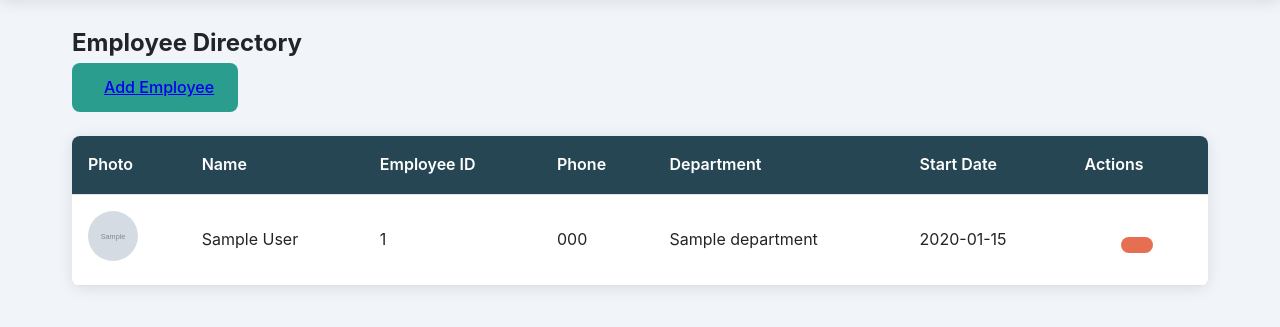
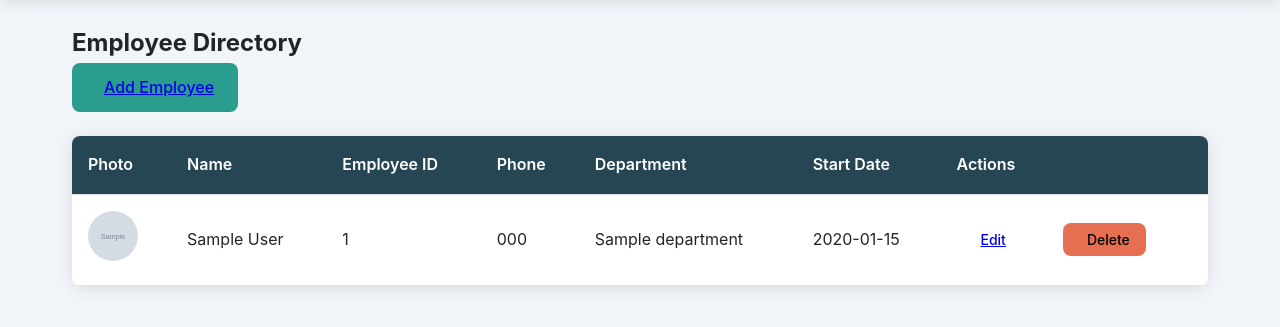
Before and after one commit to AdamDono/jama, a Flask app: page /landing in a window 1280 px wide. Shown: the part 70-397 px from the top of the page. Run offline with Flask 3, Linux system fonts and the light colour scheme; the visitor is signed in with stand-in values (Sample User, id 1); grey boxes marked "Sample" are stand-in pictures; a database or web service that is not in the repository returns one stand-in record (values such as "Sample title"); some libraries are stand-ins or nearby versions.

Commit message:
delete and edit fully working

```diff
--- a/templates/landing.html
+++ b/templates/landing.html
@@ -48,18 +48,24 @@
                                 </div>
                             {% endif %}
                         </td>
+
                         <td>{{ employee['full_name'] }}</td>
                         <td>{{ employee['employee_id'] }}</td>
                         <td>{{ employee['phone'] }}</td>
                         <td>{{ employee['department'] }}</td>
                         <td>{{ employee['start_date'].strftime('%Y-%m-%d') }}</td>
                         <td>
+                            <a href="{{ url_for('edit_employee', employee_id=employee['id']) }}" class="btn btn-sm btn-warning">
+                                <i class="bi bi-pencil"></i> Edit
+                            </a>
+
+                              <i class="bi bi-trash"></i>
                             <a href="/edit_employee/{{ employee['id'] }}" class="btn btn-sm btn-warning">
                                 <i class="bi bi-pencil"></i>
                             </a>
                             <button class="btn btn-sm btn-danger"
                                     onclick="confirmDelete({{ employee['id'] }})">
-                                <i class="bi bi-trash"></i>
+                                <i class="bi bi-trash"></i>Delete
                             </button>
                         </td>
                     </tr>
```
